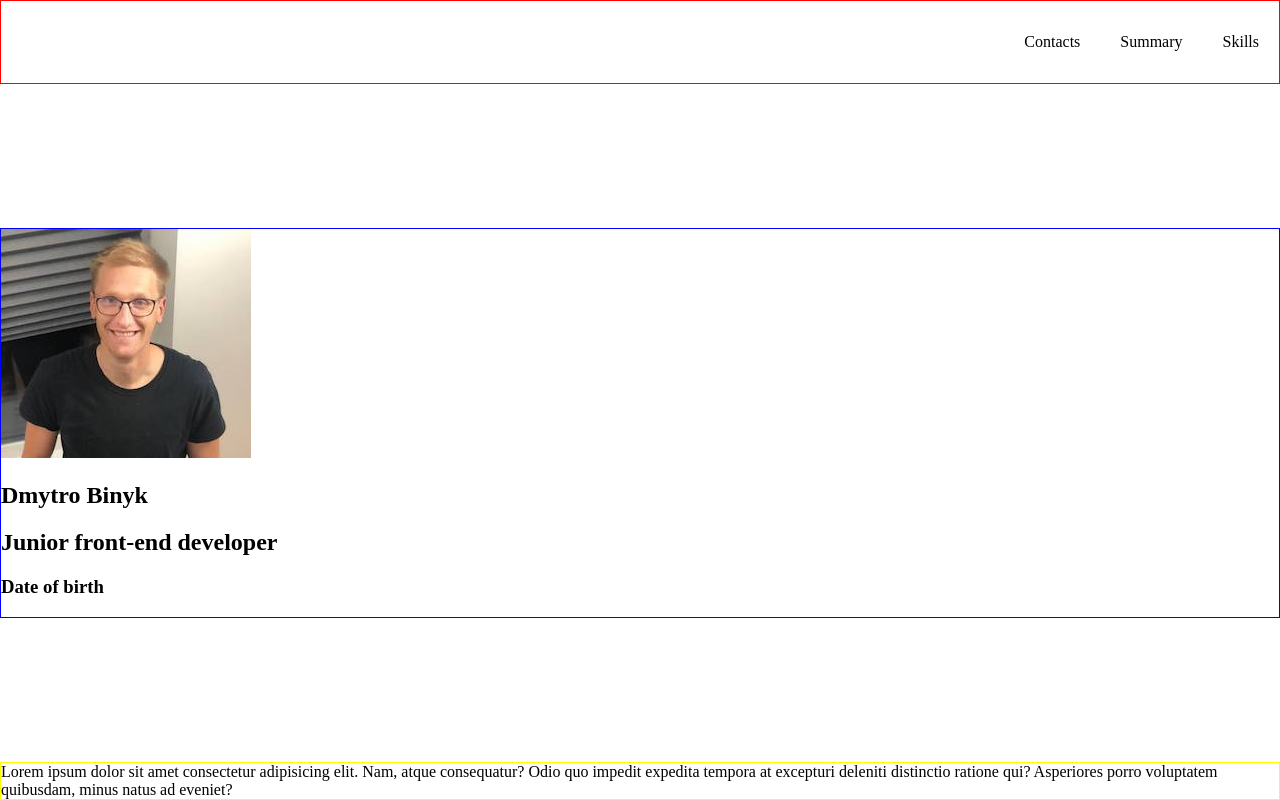
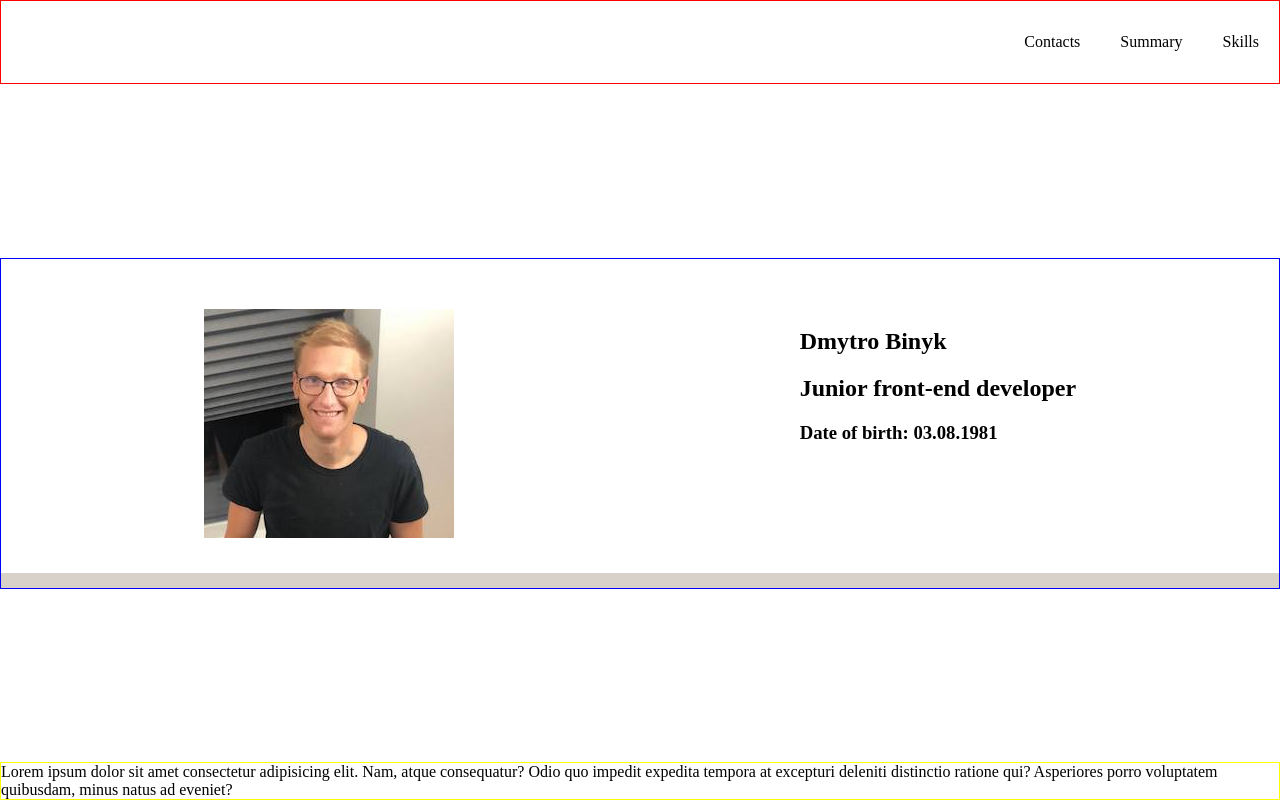
Before and after one commit to dmytrobin/rsschool-cv, a plain HTML site: page index.html in a window 1280 px wide. Drawn offline with Linux system fonts and the light colour scheme.

Commit message:
feat: add profile section

```diff
--- a/css/style.css
+++ b/css/style.css
@@ -77,3 +77,11 @@ html {
 .section {
   width: 50%;
 }
+
+.section-profile {
+  display: flex;
+  justify-content: space-around;
+  width: 100%;
+  padding: 50px 30px 35px;
+  border-bottom: 15px solid #d7d1c9;
+}
--- a/index.html
+++ b/index.html
@@ -51,7 +51,7 @@
           <div class="section-profile-title">
             <h1>Dmytro Binyk</h1>
             <h2>Junior front-end developer</h2>
-            <h3>Date of birth</h3>
+            <h3>Date of birth: 03.08.1981</h3>
           </div>
         </section>
       </div>
```
